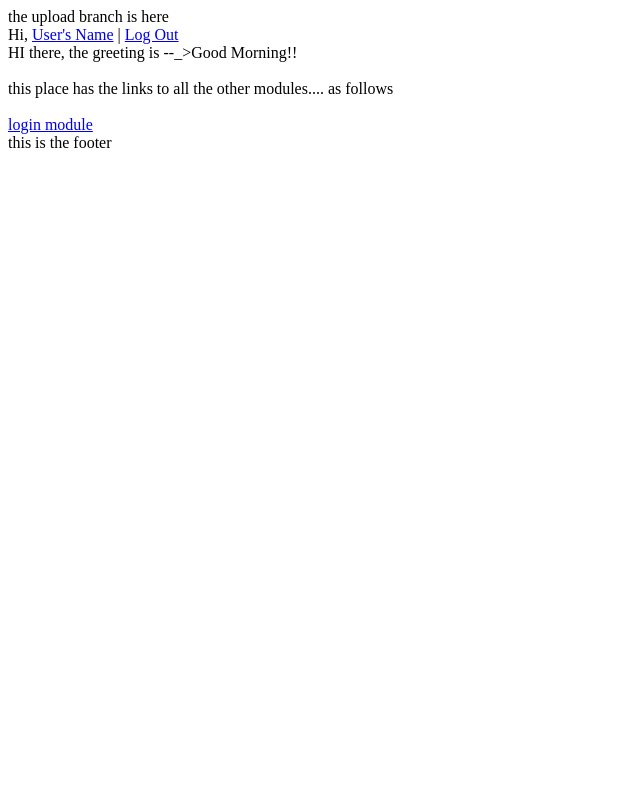
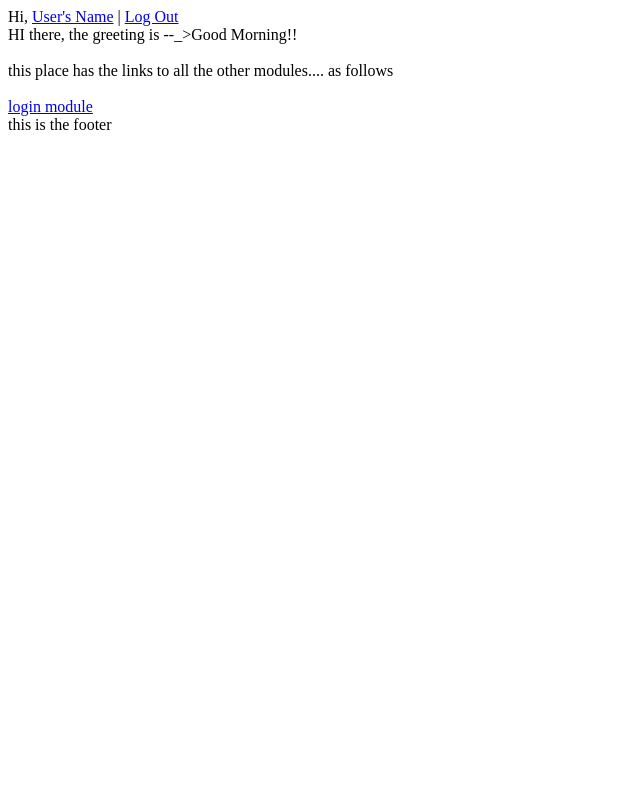
Before and after one commit to amarcommonmanweb/school_modules, a CodeIgniter app: page /index.php/home/index in a window 1280 px wide. Shown: the whole page, without its empty margins (0-640 px from the left). Run offline with CodeIgniter, Linux system fonts and the light colour scheme.

Commit message:
finalising all testing .. ready to work on now.. :)

```diff
--- a/index.php
+++ b/index.php
@@ -1,5 +1,5 @@
 <?php
-echo 'the upload branch is here';
+//the upload branch is here
 /*
  *---------------------------------------------------------------
  * APPLICATION ENVIRONMENT
```
